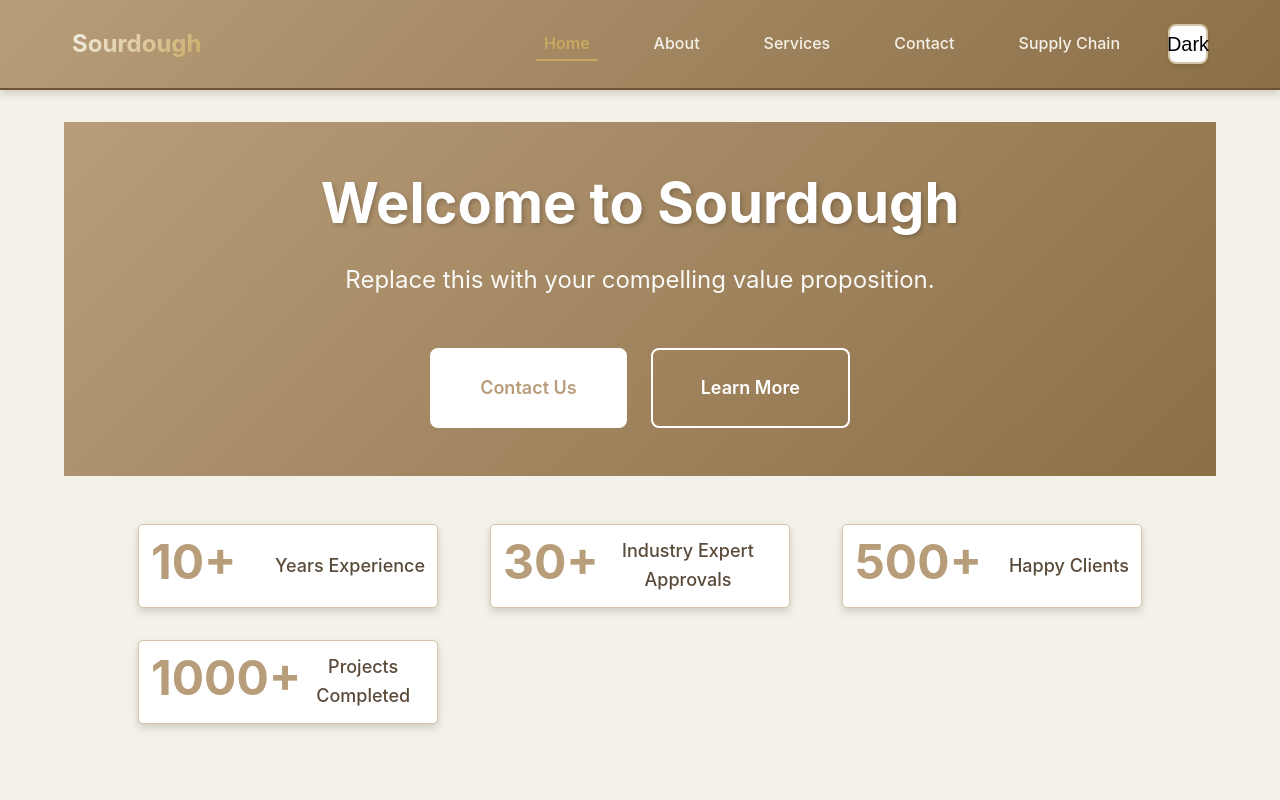
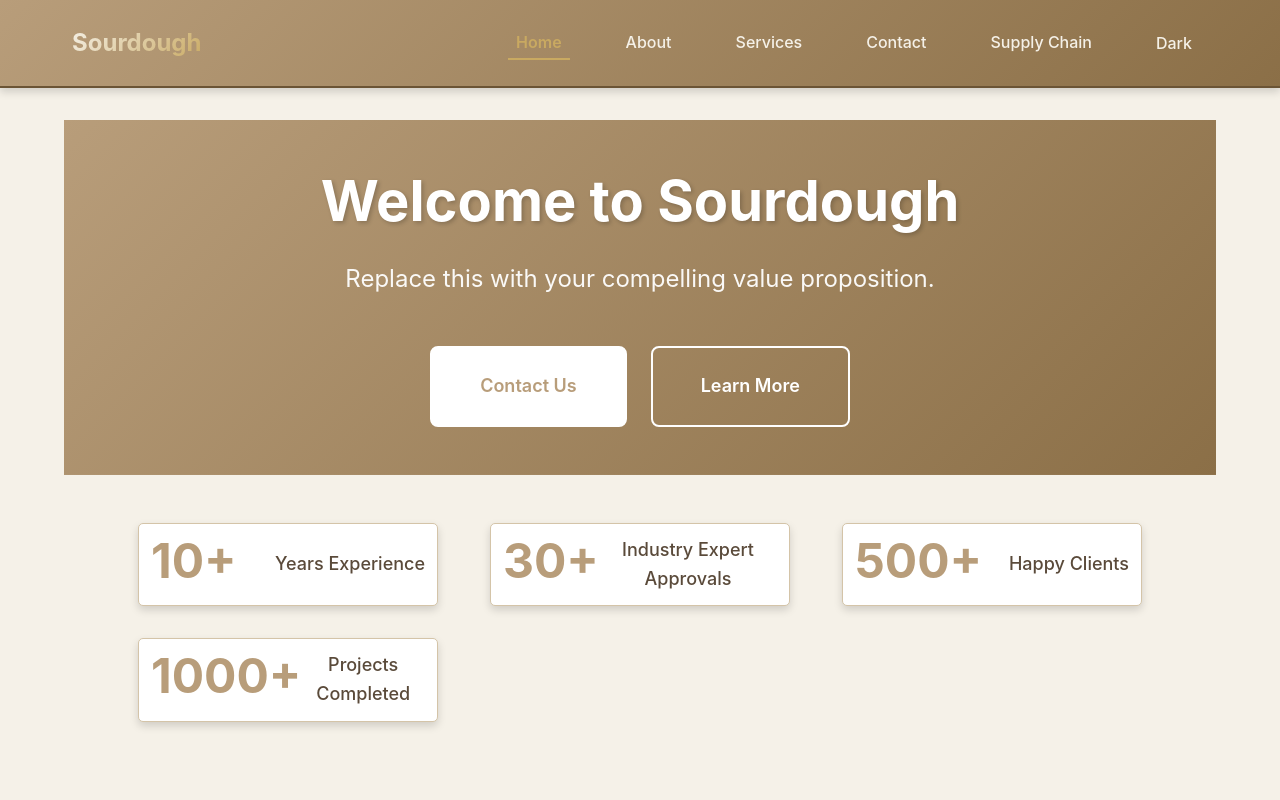
Before and after one commit to shthomas1/sourdough, a React (Vite) app: page / in a window 1280 px wide. Shown: the top 800 px of the page. Built offline with nearby package versions, Linux system fonts and the light colour scheme.

Commit message:
theme edits

```diff
--- a/src/components/ThemeToggle.css
+++ b/src/components/ThemeToggle.css
@@ -1,23 +1,37 @@
 .theme-toggle {
-  background: var(--color-surface);
-  border: 2px solid var(--color-border);
-  border-radius: var(--radius-md);
-  width: 40px;
-  height: 40px;
-  display: flex;
-  align-items: center;
-  justify-content: center;
-  font-size: 1.25rem;
+  background: none;
+  border: none;
+  color: var(--sourdough-cream);
+  text-decoration: none;
+  font-weight: 500;
+  padding: var(--spacing-xs) var(--spacing-sm);
+  border-radius: var(--radius-sm);
+  transition: all 0.2s ease;
+  position: relative;
   cursor: pointer;
-  transition: all 0.3s ease;
-  box-shadow: var(--shadow-sm);
+  font-family: inherit;
+  font-size: inherit;
+}
+
+.theme-toggle::after {
+  content: '';
+  position: absolute;
+  bottom: 0;
+  left: 50%;
+  transform: translateX(-50%);
+  width: 0;
+  height: 2px;
+  background: var(--sourdough-golden);
+  transition: width 0.3s ease;
+}
+
+.theme-toggle:hover::after {
+  width: 80%;
 }
 
 .theme-toggle:hover {
-  background: var(--color-primary);
-  border-color: var(--color-primary);
-  transform: translateY(-2px);
-  box-shadow: var(--shadow-md);
+  background-color: rgba(245, 241, 232, 0.1);
+  color: var(--sourdough-golden);
 }
 
 .theme-toggle:active {
```
